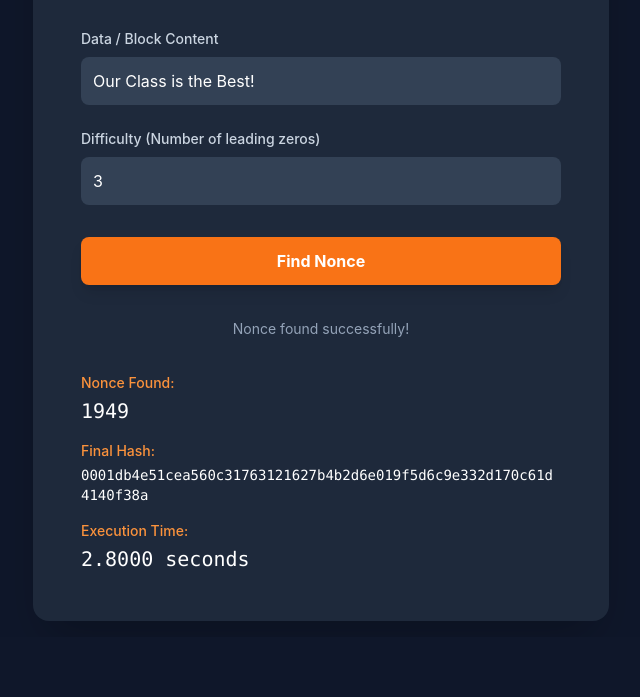
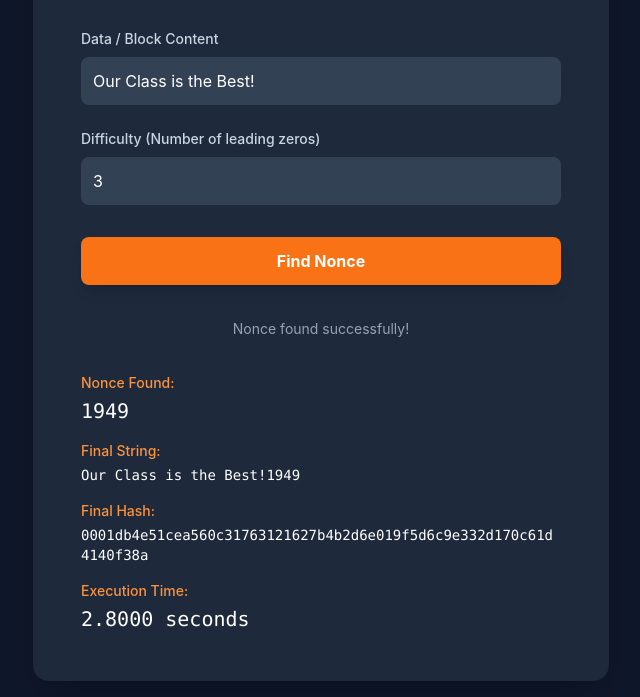
Before and after one commit to vijay-kmr/proof-of-work-demo, a plain HTML site: page index.html in a window 1280 px wide. Both pictures are taken after a click on the button "Find Nonce". Shown: the part 199-896 px from the top of the page, without its empty margins (319-959 px from the left). Before the commit the page ends 816 px from the top, so only its background shows below. Drawn offline with nearby package versions, Linux system fonts and the light colour scheme.

Commit message:
Update index.html

```diff
--- a/index.html
+++ b/index.html
@@ -51,6 +51,10 @@
                 <span id="nonceResult" class="block text-xl font-mono text-white mt-1 break-all">-</span>
             </div>
             <div>
+                <span class="block text-sm font-medium text-orange-400">Final String:</span>
+                <span id="finalStringResult" class="block text-sm font-mono text-white mt-1 break-all">-</span>
+            </div>
+            <div>
                 <span class="block text-sm font-medium text-orange-400">Final Hash:</span>
                 <span id="hashResult" class="block text-sm font-mono text-white mt-1 break-all">-</span>
             </div>
@@ -66,6 +70,7 @@
         const difficultyInput = document.getElementById('difficultyInput');
         const mineButton = document.getElementById('mineButton');
         const nonceResult = document.getElementById('nonceResult');
+        const finalStringResult = document.getElementById('finalStringResult');
         const hashResult = document.getElementById('hashResult');
         const timeResult = document.getElementById('timeResult');
         const statusArea = document.getElementById('statusArea');
@@ -130,9 +135,13 @@
                 const endTime = performance.now();
                 const elapsedTime = (endTime - startTime) / 1000;
 
+                const finalNonce = e.data.nonce;
+                const finalHash = e.data.hash;
+
                 // Display the results.
-                nonceResult.textContent = e.data.nonce;
-                hashResult.textContent = e.data.hash;
+                nonceResult.textContent = finalNonce;
+                finalStringResult.textContent = `${dataInput.value}${finalNonce}`;
+                hashResult.textContent = finalHash;
                 timeResult.textContent = `${elapsedTime.toFixed(4)} seconds`;
 
                 // Reset UI elements.
```
